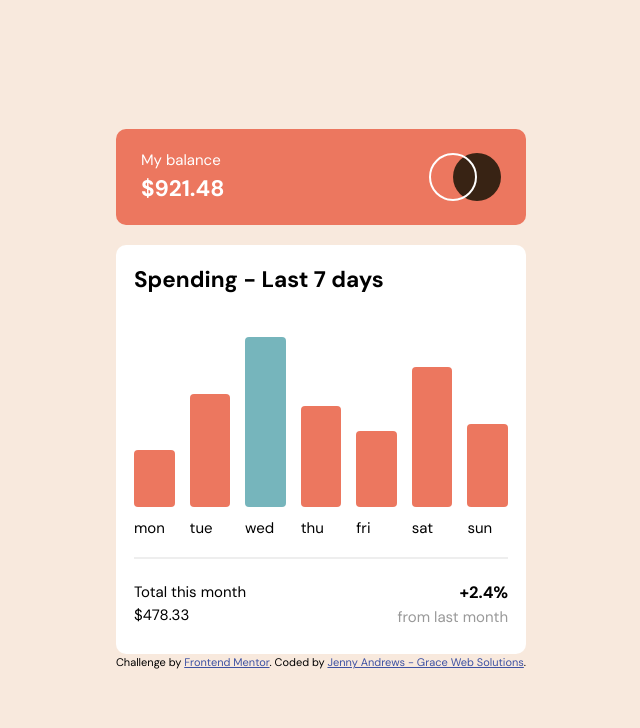
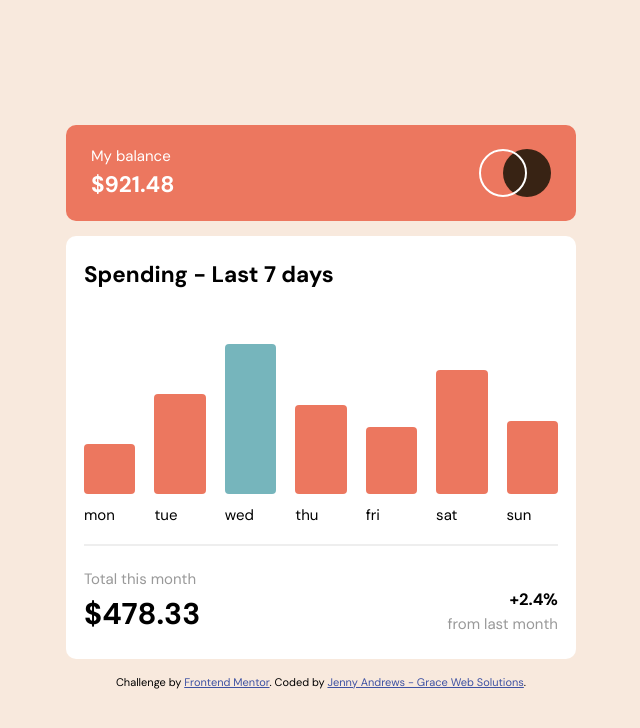
Before and after one commit to gws-jenny-andrews/expenses-chart, a React (Vite) app: page / in a window 1280 px wide. Shown: the top 728 px of the page, without its empty margins (319-959 px from the left). Built offline with nearby package versions, Linux system fonts and the light colour scheme.

Commit message:
changed json to get request Added laptop style Fixed root vasriable colors

```diff
--- /dev/null
+++ b/public/data.json
@@ -0,0 +1,30 @@
+[
+  {
+    "day": "mon",
+    "amount": 17.45
+  },
+  {
+    "day": "tue",
+    "amount": 34.91
+  },
+  {
+    "day": "wed",
+    "amount": 52.36
+  },
+  {
+    "day": "thu",
+    "amount": 31.07
+  },
+  {
+    "day": "fri",
+    "amount": 23.39
+  },
+  {
+    "day": "sat",
+    "amount": 43.28
+  },
+  {
+    "day": "sun",
+    "amount": 25.48
+  }
+]
--- a/src/components/ExpenseChart/Chart.jsx
+++ b/src/components/ExpenseChart/Chart.jsx
@@ -5,10 +5,11 @@ const Chart = ({ chartData }) => {
   const [highestAmount, setHighestAmount] = useState();
 
   useEffect(() => {
-    // https://stackoverflow.com/a/52916675/3482632
-    const maxAmount = chartData.reduce((p, c) => (p.amount > c.amount ? p : c));
-    setHighestAmount(maxAmount);
-
+    if(chartData.length > 0) {
+      // https://stackoverflow.com/a/52916675/3482632
+      const maxAmount = chartData.reduce((p, c) => (p.amount > c.amount ? p : c));
+      setHighestAmount(maxAmount);
+    }
     return () => {
       setHighestAmount(undefined);
     };
@@ -16,6 +17,12 @@ const Chart = ({ chartData }) => {
 
   return (
     <div className={styles.chart}>
+      { chartData?.length === 0 ?
+      <div>
+        Loading
+      </div>
+      :
+      <>
       {chartData &&
         chartData.map((day, index) => (
           <Fragment key={index}>
@@ -32,6 +39,8 @@ const Chart = ({ chartData }) => {
             <div className="day">{day.day}</div>
           </Fragment>
         ))}
+        </>
+        }
     </div>
   );
 };
--- a/src/components/ExpenseChart/ExpenseSummary.jsx
+++ b/src/components/ExpenseChart/ExpenseSummary.jsx
@@ -4,7 +4,7 @@ import styles from "../../styles/expensechart.module.scss";
 const ExpenseSummary = ({ total, change }) => {
   return (
     <div className={styles.spendingSummary}>
-      <div className="thisMonth">
+      <div className={styles.thisMonth}>
         <div>Total this month</div>
         <div>${total}</div>
       </div>
--- a/src/components/ExpenseChart/index.jsx
+++ b/src/components/ExpenseChart/index.jsx
@@ -8,16 +8,31 @@ import Logo from "../Logo";
 // likely come in the same API call, so getting it here
 // Only one level to drill props, so ok.
 
-import data from "../../data/data.json";
+//import data from "../../data/data.json";
 import Chart from "./Chart";
 import ExpenseSummary from "./ExpenseSummary";
 import ExpenseHeader from "./ExpenseHeader";
+import axios from "axios";
 
 const ExpenseChart = () => {
-  const [chartData, setChartData] = useState(data);
+  const [chartData, setChartData] = useState([]);
+
+  useEffect(() => {
+    const getChartData = async () => {
+      const result = await axios.get('/data.json')
+      if (result) {
+        setChartData(result.data)
+      }
+    }
+
+    getChartData()
+    return () => {
+      setChartData([])
+    }
+  }, [])
 
   return (
-    <div>
+    <div className={styles.wrapper}>
       <ExpenseHeader balance={921.48} />
       <Card>
         <h2>Spending - Last 7 days</h2>
--- a/src/index.scss
+++ b/src/index.scss
@@ -1,9 +1,12 @@
-.attribution { font-size: 11px; text-align: center; }
-.attribution a { color: hsl(228, 45%, 44%); }
+.attribution {
+  font-size: 11px;
+  text-align: center;
+}
+.attribution a {
+  color: hsl(228, 45%, 44%);
+}
 
-@import url('https://fonts.googleapis.com/css2?family=DM+Sans:wght@400;700&display=swap');
-
-
+@import url("https://fonts.googleapis.com/css2?family=DM+Sans:wght@400;700&display=swap");
 
 /* CSS Reset */
 /* Box sizing rules */
@@ -28,8 +31,8 @@ dd {
 }
 
 /* Remove list styles on ul, ol elements with a list role, which suggests default styling will be removed */
-ul[role='list'],
-ol[role='list'] {
+ul[role="list"],
+ol[role="list"] {
   list-style: none;
 }
 
@@ -68,36 +71,33 @@ select {
 /* Remove all animations, transitions and smooth scroll for people that prefer not to see them */
 @media (prefers-reduced-motion: reduce) {
   html:focus-within {
-      scroll-behavior: auto;
+    scroll-behavior: auto;
   }
 
   *,
   *::before,
   *::after {
-      animation-duration: 0.01ms !important;
-      animation-iteration-count: 1 !important;
-      transition-duration: 0.01ms !important;
-      scroll-behavior: auto !important;
+    animation-duration: 0.01ms !important;
+    animation-iteration-count: 1 !important;
+    transition-duration: 0.01ms !important;
+    scroll-behavior: auto !important;
   }
 }
 
+:root {
+  --background-color: hsl(27, 66%, 92%);
+  --accent-color: hsl(10, 79%, 65%);
+  --chart-current-color: hsl(186, 34%, 60%);
+  --chart-main-hover-color: #FF9B87;
+  --chart-current-hover-color: #B4DFE5;
 
-:root {
-  --accent-color: hsl(5, 85%, 63%);
-  --menu-hover-color: hsl(35, 77%, 62%);
-  --off-white: hsl(36, 100%, 99%);
-  --grayish-blue-300: hsl(233, 8%, 79%);
-  /* #A19EA9; */
-  --grayish-blue-600: hsl(236, 13%, 42%);
-  --grayish-blue-800: hsl(240, 100%, 5%);
-  --page-width-large: 1110px;
+  --page-width-large: 969px;
   font-size: 15px;
   font-weight: 400;
-
 }
 
 html {
-  font-family: 'DM Sans', sans-serif;
+  font-family: "DM Sans", sans-serif;
 }
 
 body {
@@ -113,5 +113,11 @@ body {
 .card {
   background-color: #fff;
   border-radius: 10px;
-  padding: 18px;
+  padding: 22px 18px 15px 18px;
 }
+
+@media (min-width: --var(--page-width-large)) {
+  .card {
+    padding: 22px 40px 15px 40px;
+  }
+}
--- a/src/styles/expensechart.module.scss
+++ b/src/styles/expensechart.module.scss
@@ -1,11 +1,17 @@
+.wrapper {
+  width: 540px;
+  max-width: 100vw;
+  padding: 15px;
+}
+
 .header {
-    background-color: hsl(10, 79%, 65%);
+    background-color: var(--accent-color);
     border-radius: 10px;
     padding: 20px 25px;
     display: flex;
     justify-content: space-between;
     align-items: center;
-    margin-bottom: 20px;
+    margin-bottom: 15px;
 
     .headerBalanceWrapper {
         display: flex;
@@ -28,29 +34,29 @@
     grid-auto-flow: column;
     grid-template-columns: repeat(7, 1fr);
     grid-template-rows: 1fr 40px;
-    height: 220px;
+    height: 200px;
     place-content: bottom;
     column-gap: 4%;
     row-gap: 10px;
-    margin-top: 40px;
+    margin-top: 52px;
 
     .amount {
       display: flex;
       justify-content: center;
       align-items: end;
-      background-color: hsl(10, 79%, 65%);
+      background-color:var(--accent-color);
       height: 78%;
       align-self: end;
       border-radius: 4px;
 
       &:is(:focus, :hover) {
-        background-color: red;
+        background-color: var(--chart-main-hover-color);
       }
       &.current {
-        background-color: hsl(186, 34%, 60%);
+        background-color: var(--chart-current-color);
 
         &:is(:focus, :hover) {
-            background-color: blue;
+            background-color: var(--chart-current-hover-color);
           }
       }
     }
```
